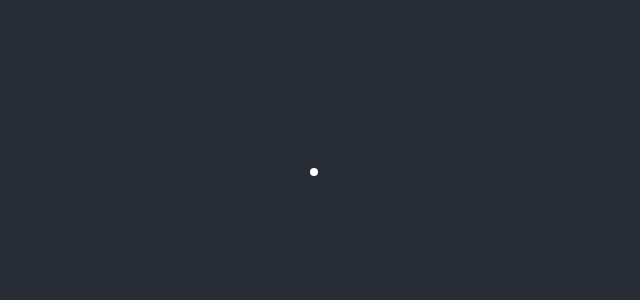
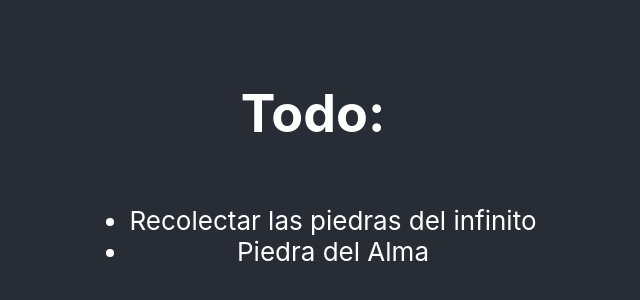
Before and after one commit to desarrollocml/react_hooks_typescript2, a React (Create React App) app: page / in a window 1280 px wide. Shown: the part 230-530 px from the top of the page, without its empty margins (327-967 px from the left). Built offline with nearby package versions, Linux system fonts and the light colour scheme.

Commit message:
Listando todos

```diff
--- a/src/todo/Todo.tsx
+++ b/src/todo/Todo.tsx
@@ -3,8 +3,11 @@ import { TodoProvider } from "./context/TodoProvider";
 
 export const Todo = () => {
   return (
-    <TodoProvider>
-      <TodoList/>
-    </TodoProvider>
+    <>
+      <h1>Todo:</h1>
+      <TodoProvider>
+        <TodoList />
+      </TodoProvider>
+    </>
   );
 };
--- /dev/null
+++ b/src/todo/components/TodoItem.tsx
@@ -0,0 +1,10 @@
+import { Todo } from "../interfaces/interfaces"
+
+interface props {
+   todo:Todo
+}
+export const TodoItem = ({todo}:props) => {
+  return (
+    <li key={todo.id}>{todo.desc}</li>
+    )
+  }
--- a/src/todo/components/TodoList.tsx
+++ b/src/todo/components/TodoList.tsx
@@ -1,11 +1,15 @@
-import React, { useContext } from 'react';
-import { TodoContext } from '../context/TodoContext';
+import React, { useContext } from "react";
+import { TodoContext } from "../context/TodoContext";
+import { TodoItem } from "./TodoItem";
 
 export const TodoList = () => {
-    const {todoState}=useContext(TodoContext)
+  const { todoState } = useContext(TodoContext);
+  const { todos } = todoState;
   return (
-      <ul>
-          <li></li>
-      </ul>
-  )
+    <ul>
+   {
+    todos.map(todo => <TodoItem key={todo.id} todo={todo} />)
+   }
+    </ul>
+  );
 };
```
